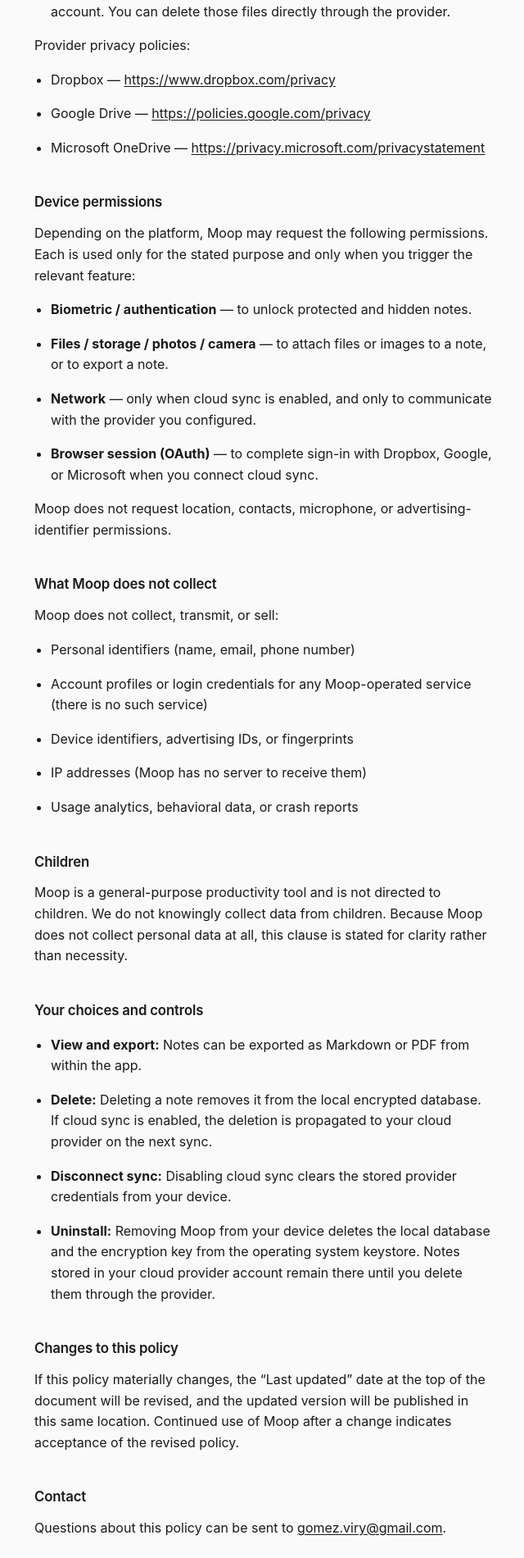
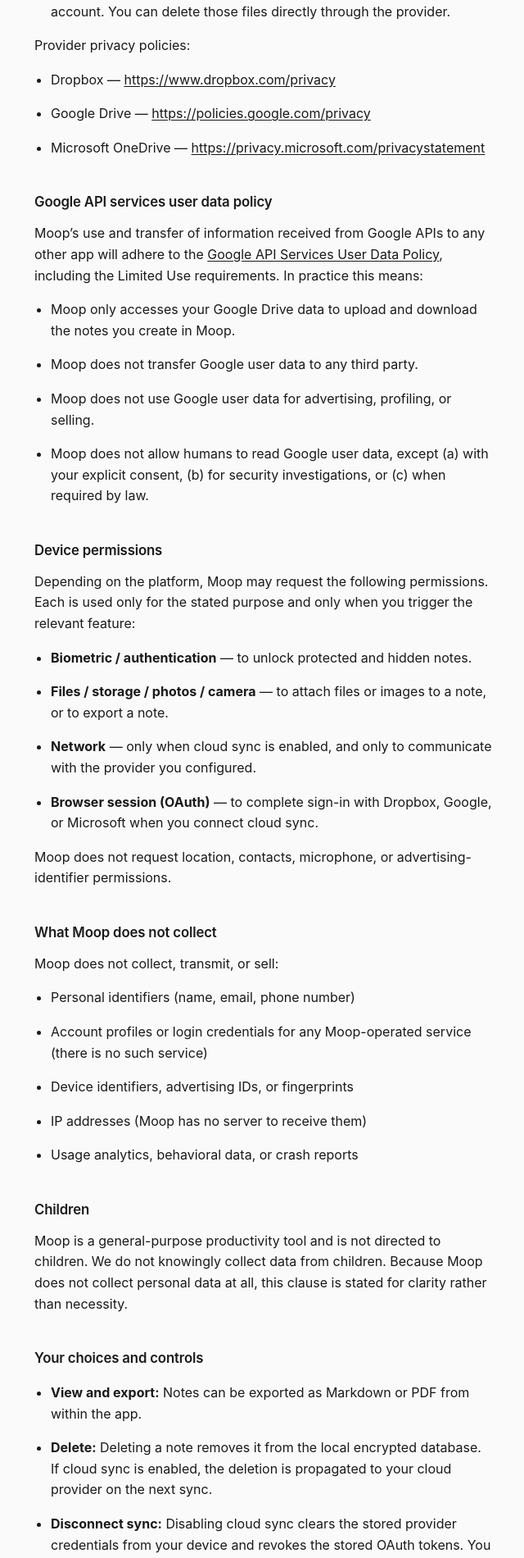
Before and after one commit to gomezviry/gomezviry.github.io, a Jekyll site: the page built from moop/privacy.md, in a window 1280 px wide. Shown: the part 1779-3679 px from the top of the page at 82% size, without its empty margins (318-958 px from the left). Built offline with Jekyll 4.4.1, drawn with Linux system fonts in a browser that asks for light colours; some of the changed text lies outside the part shown.

Commit message:
Updated with home for moop

```diff
--- a/_layouts/default.html
+++ b/_layouts/default.html
@@ -10,7 +10,7 @@
   <body>
     <header class="site-header">
       {% if page.app %}
-        <a href="{{ '/' | append: page.app | append: '/support/' | relative_url }}" class="site-title">{{ page.app_title }}</a>
+        <a href="{{ '/' | append: page.app | append: '/' | relative_url }}" class="site-title">{{ page.app_title }}</a>
         {% if page.subtitle %}<span class="site-sub"> · {{ page.subtitle }}</span>{% endif %}
       {% else %}
         <a href="{{ '/' | relative_url }}" class="site-title">{{ site.title }}</a>
@@ -23,7 +23,10 @@
 
     <footer class="site-footer">
       {% if page.app %}
-        <a href="{{ '/' | append: page.app | append: '/privacy/' | relative_url }}">Privacy Policy</a>
+        <div class="footer-links">
+          <a href="{{ '/' | append: page.app | append: '/support/' | relative_url }}">Support</a>
+          <a href="{{ '/' | append: page.app | append: '/privacy/' | relative_url }}">Privacy Policy</a>
+        </div>
         <span>© {{ site.time | date: '%Y' }} {{ page.app_title }}</span>
       {% else %}
         <span></span>
--- a/assets/style.css
+++ b/assets/style.css
@@ -72,9 +72,7 @@ main h3 {
   margin: 1.75rem 0 0.5rem;
 }
 
-main p, main li {
-  margin: 0 0 1rem;
-}
+main p, main li { margin: 0 0 1rem; }
 
 main ul, main ol { padding-left: 1.25rem; }
 
@@ -96,6 +94,18 @@ main hr {
   margin: 2.5rem 0;
 }
 
+main table {
+  border-collapse: collapse;
+  margin: 1rem 0 1.5rem;
+  width: 100%;
+}
+main th, main td {
+  text-align: left;
+  padding: 0.4rem 1rem 0.4rem 0;
+  border-bottom: 1px solid var(--rule);
+}
+main th { font-weight: 600; }
+
 .meta {
   color: var(--muted);
   font-size: 0.9rem;
@@ -112,6 +122,7 @@ main hr {
   font-size: 0.85rem;
   color: var(--muted);
 }
+.site-footer .footer-links { display: flex; gap: 1rem; }
 .site-footer a {
   color: var(--muted);
   text-decoration: none;
--- a/moop/privacy.md
+++ b/moop/privacy.md
@@ -74,6 +74,22 @@ Provider privacy policies:
 - Google Drive — <https://policies.google.com/privacy>
 - Microsoft OneDrive — <https://privacy.microsoft.com/privacystatement>
 
+## Google API services user data policy
+
+Moop's use and transfer of information received from Google APIs to any
+other app will adhere to the
+[Google API Services User Data Policy](https://developers.google.com/terms/api-services-user-data-policy),
+including the Limited Use requirements. In practice this means:
+
+- Moop only accesses your Google Drive data to upload and download the
+  notes you create in Moop.
+- Moop does not transfer Google user data to any third party.
+- Moop does not use Google user data for advertising, profiling, or
+  selling.
+- Moop does not allow humans to read Google user data, except (a) with
+  your explicit consent, (b) for security investigations, or (c) when
+  required by law.
+
 ## Device permissions
 
 Depending on the platform, Moop may request the following permissions. Each
@@ -117,7 +133,11 @@ necessity.
   If cloud sync is enabled, the deletion is propagated to your cloud
   provider on the next sync.
 - **Disconnect sync:** Disabling cloud sync clears the stored provider
-  credentials from your device.
+  credentials from your device and revokes the stored OAuth tokens. You can
+  additionally revoke Moop's access from your provider's account dashboard
+  ([Google](https://myaccount.google.com/permissions),
+  [Dropbox](https://www.dropbox.com/account/connected_apps),
+  [Microsoft](https://account.live.com/consent/Manage)).
 - **Uninstall:** Removing Moop from your device deletes the local database
   and the encryption key from the operating system keystore. Notes stored in
   your cloud provider account remain there until you delete them through
```
Also changed, not shown: index.md (+2 -1 lines), moop/index.md (added, +102 -0 lines), moop/support.md (+1 -1 lines), README.md.
